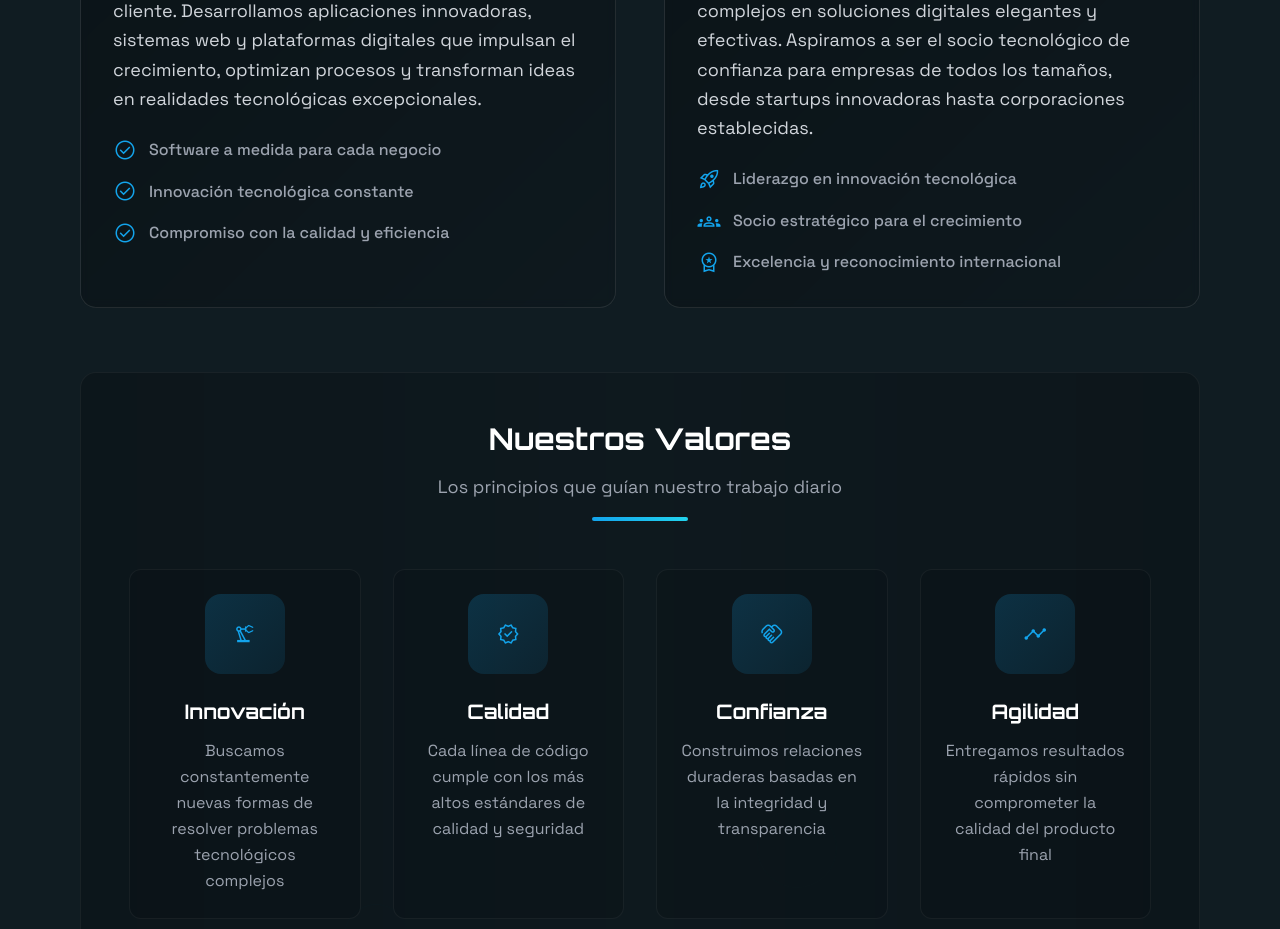
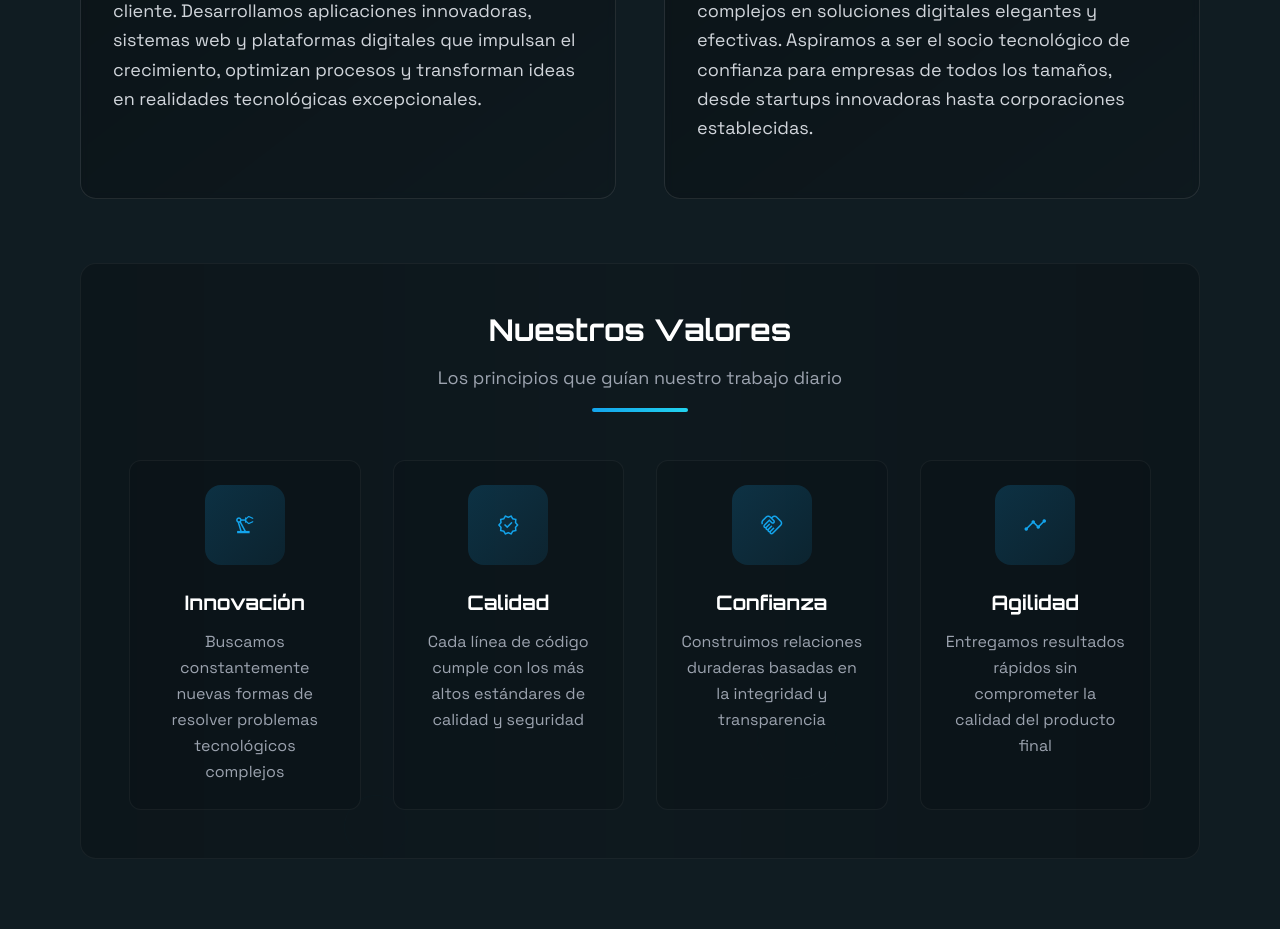
Before and after one commit to Jose25UPT/varnox, a Next.js app in the folder varnox-front/: page / in a window 1280 px wide. Shown: the part 6040-6969 px from the top of the page. Built offline with nearby package versions, Linux system fonts and the light colour scheme.

Commit message:
commit varnox

```diff
--- a/varnox-front/src/components/MissionVisionSection.tsx
+++ b/varnox-front/src/components/MissionVisionSection.tsx
@@ -38,20 +38,6 @@ export default function MissionVisionSection() {
               plataformas digitales que impulsan el crecimiento, optimizan procesos y transforman ideas en
               realidades tecnológicas excepcionales.
             </p>
-            <div className="space-y-4">
-              <div className="flex items-center text-gray-400 group-hover:text-gray-300 transition-colors">
-                <span className="material-symbols-outlined text-primary mr-3 text-lg">check_circle</span>
-                <span className="font-medium">Software a medida para cada negocio</span>
-              </div>
-              <div className="flex items-center text-gray-400 group-hover:text-gray-300 transition-colors">
-                <span className="material-symbols-outlined text-primary mr-3 text-lg">check_circle</span>
-                <span className="font-medium">Innovación tecnológica constante</span>
-              </div>
-              <div className="flex items-center text-gray-400 group-hover:text-gray-300 transition-colors">
-                <span className="material-symbols-outlined text-primary mr-3 text-lg">check_circle</span>
-                <span className="font-medium">Compromiso con la calidad y eficiencia</span>
-              </div>
-            </div>
           </div>
 
           {/* Visión */}
@@ -71,20 +57,6 @@ export default function MissionVisionSection() {
               Aspiramos a ser el socio tecnológico de confianza para empresas de todos los tamaños, desde
               startups innovadoras hasta corporaciones establecidas.
             </p>
-            <div className="space-y-4">
-              <div className="flex items-center text-gray-400 group-hover:text-gray-300 transition-colors">
-                <span className="material-symbols-outlined text-primary mr-3 text-lg">rocket_launch</span>
-                <span className="font-medium">Liderazgo en innovación tecnológica</span>
-              </div>
-              <div className="flex items-center text-gray-400 group-hover:text-gray-300 transition-colors">
-                <span className="material-symbols-outlined text-primary mr-3 text-lg">groups</span>
-                <span className="font-medium">Socio estratégico para el crecimiento</span>
-              </div>
-              <div className="flex items-center text-gray-400 group-hover:text-gray-300 transition-colors">
-                <span className="material-symbols-outlined text-primary mr-3 text-lg">workspace_premium</span>
-                <span className="font-medium">Excelencia y reconocimiento internacional</span>
-              </div>
-            </div>
           </div>
         </div>
 
```
